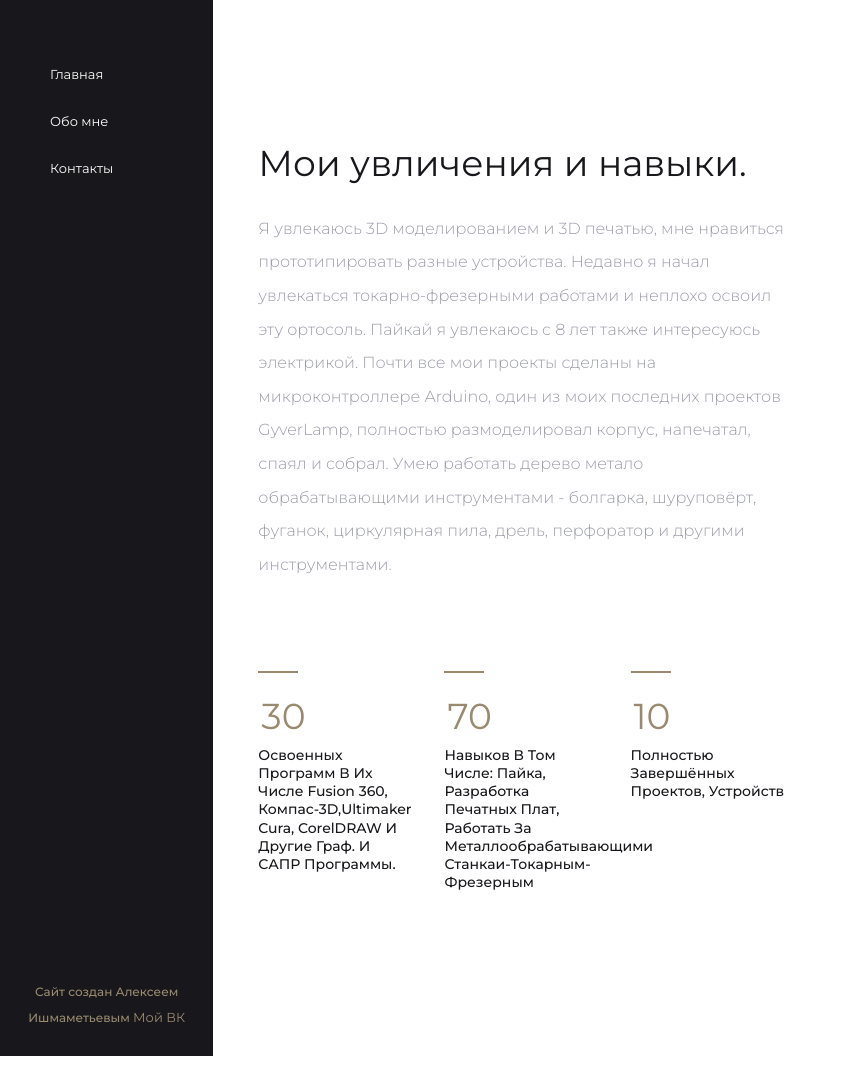
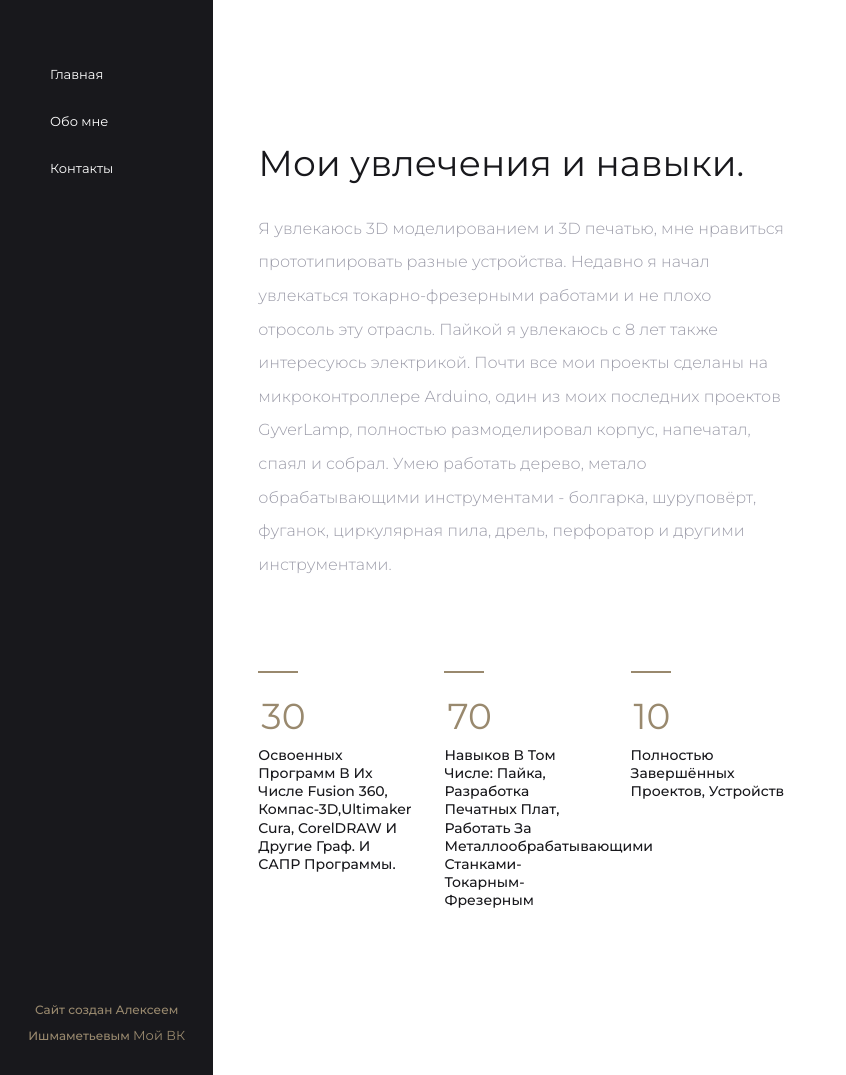
Before and after one commit to Alextechnolgie/rrg, a website: page about.html in a window 1280 px wide. Shown: the whole page, without its empty margins (0-846 px from the left). Drawn offline with Linux system fonts and the light colour scheme.

Commit message:
Update about.html

```diff
--- a/about.html
+++ b/about.html
@@ -108,10 +108,10 @@
                                 <div class="content_box_inner">
                                     <div>
                                         <h3>
-                                            Мои увличения и навыки.
+                                            Мои увлечения и навыки.
                                         </h3>
                                         <p>
-                                           Я увлекаюсь 3D моделированием и 3D печатью, мне нравиться прототипировать разные устройства. Недавно я начал увлекаться токарно-фрезерными работами и неплохо освоил эту ортосоль. Пайкай я увлекаюсь с 8 лет также интересуюсь электрикой. Почти все мои проекты сделаны на микроконтроллере Arduino, один из моих последних проектов GyverLamp, полностью размоделировал корпус, напечатал, спаял и собрал. Умею работать дерево метало обрабатывающими инструментами - болгарка, шуруповёрт, фуганок, циркулярная пила, дрель, перфоратор и другими инструментами.
+                                           Я увлекаюсь 3D моделированием и 3D печатью, мне нравиться прототипировать разные устройства. Недавно я начал увлекаться токарно-фрезерными работами и не плохо отросоль эту отрасль. Пайкой я увлекаюсь с 8 лет также интересуюсь электрикой. Почти все мои проекты сделаны на микроконтроллере Arduino, один из моих последних проектов GyverLamp, полностью размоделировал корпус, напечатал, спаял и собрал. Умею работать дерево, метало обрабатывающими инструментами - болгарка, шуруповёрт, фуганок, циркулярная пила, дрель, перфоратор и другими инструментами.
 
                                         </p>
 
@@ -131,7 +131,7 @@
                                                     <div class="counter_box">
                                                         <div class="divider"></div>
                                                         <span class="counter">70</span>
-                                                        <h5>навыков в том числе: пайка, разработка печатных плат, работать за металлообрабатывающими станкаи-Токарным-Фрезерным</h5>
+                                                        <h5>навыков в том числе: пайка, разработка печатных плат, работать за металлообрабатывающими станками-Токарным-Фрезерным</h5>
                                                     </div>
                                                 </div>
                                                 <div class="col-12 col-md-4">
```
